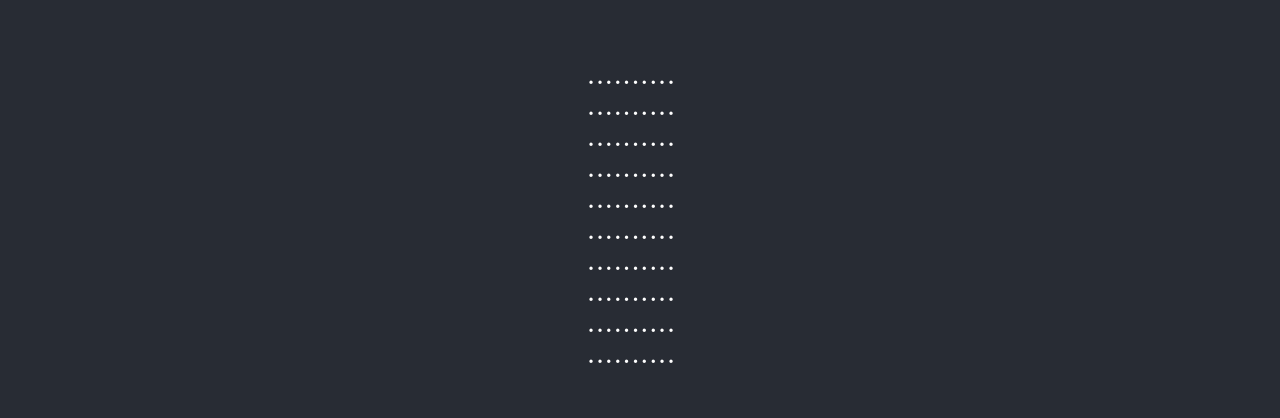
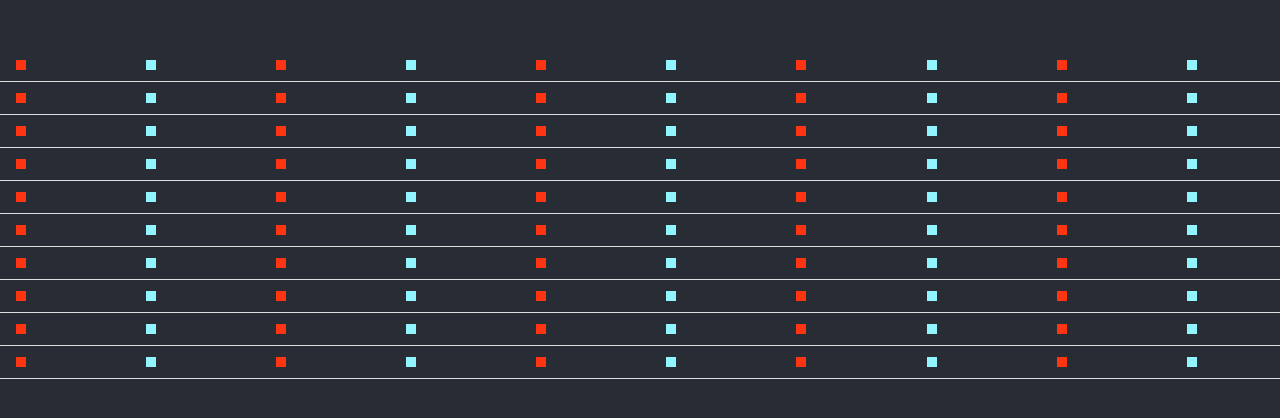
Before and after one commit to Neuman968/neuman-gameoflife, a React (Create React App) app: page / in a window 1280 px wide. Shown: the part 186-604 px from the top of the page. Built offline with nearby package versions, Linux system fonts and the light colour scheme.

Commit message:
Wip using react muiTable.. not the best due to table cell padding...

```diff
--- a/src/App.js
+++ b/src/App.js
@@ -1,30 +1,36 @@
 import React from 'react';
 import './App.css';
-import Grid from "@material-ui/core/Grid";
 import CellRow from './components/CellRow';
+import Table from "@material-ui/core/Table";
+import TableRow from "@material-ui/core/TableRow";
+
+const L = 10;
+
+const W = 10;
 
 function App() {
 
-
     const arr = [];
-    for (let i = 0; i < 100; i++) {
+    for (let i = 0; i < L * W; i++) {
         arr.push(i);
     }
 
-    const rows = [...Array(100 / 10).keys()]
+    const rows = [...Array(W).keys()]
         .map((idx) => {
-            const rowCells = (idx * 10);
+            const rowCells = (idx * L);
             const startIdx = rowCells;
-            const endIdx = startIdx + 10;
-            return <Grid container spacing={0} xs={1}>
+            const endIdx = startIdx + L;
+            return <TableRow>
                 <CellRow cells={arr.slice(startIdx, endIdx)}/>
-            </Grid>
+            </TableRow>
         });
 
     return (
         <div className="App">
             <header className="App-header">
-                {rows}
+                <Table size="small">
+                    {rows}
+                </Table>
             </header>
         </div>
     );
--- a/src/components/CellRow.js
+++ b/src/components/CellRow.js
@@ -1,11 +1,25 @@
 import React from "react";
-import Grid from "@material-ui/core/Grid";
+import TableCell from '@material-ui/core/TableCell';
+
+const deadCell = <rect width="300" height="100" style={{
+    fill: "#FF3412",
+    strokeWidth: 3,
+    stroke: "#FF3412"
+}}/>
+
+const aliveCell = <rect width="300" height="100" style={{
+    fill: "#91F5FF",
+    strokeWidth: 3,
+    stroke: "#91F5FF"
+}}/>
 
 const CellRow = (props) => {
     return props.cells.map((cellVal) => {
-        return <Grid item xs={1}>
-            .
-        </Grid>
+        return <TableCell>
+            <svg width="10" height="10">
+                { cellVal % 2 !== 0 ? aliveCell : deadCell}
+            </svg>
+        </TableCell>
     })
 };
 
```
